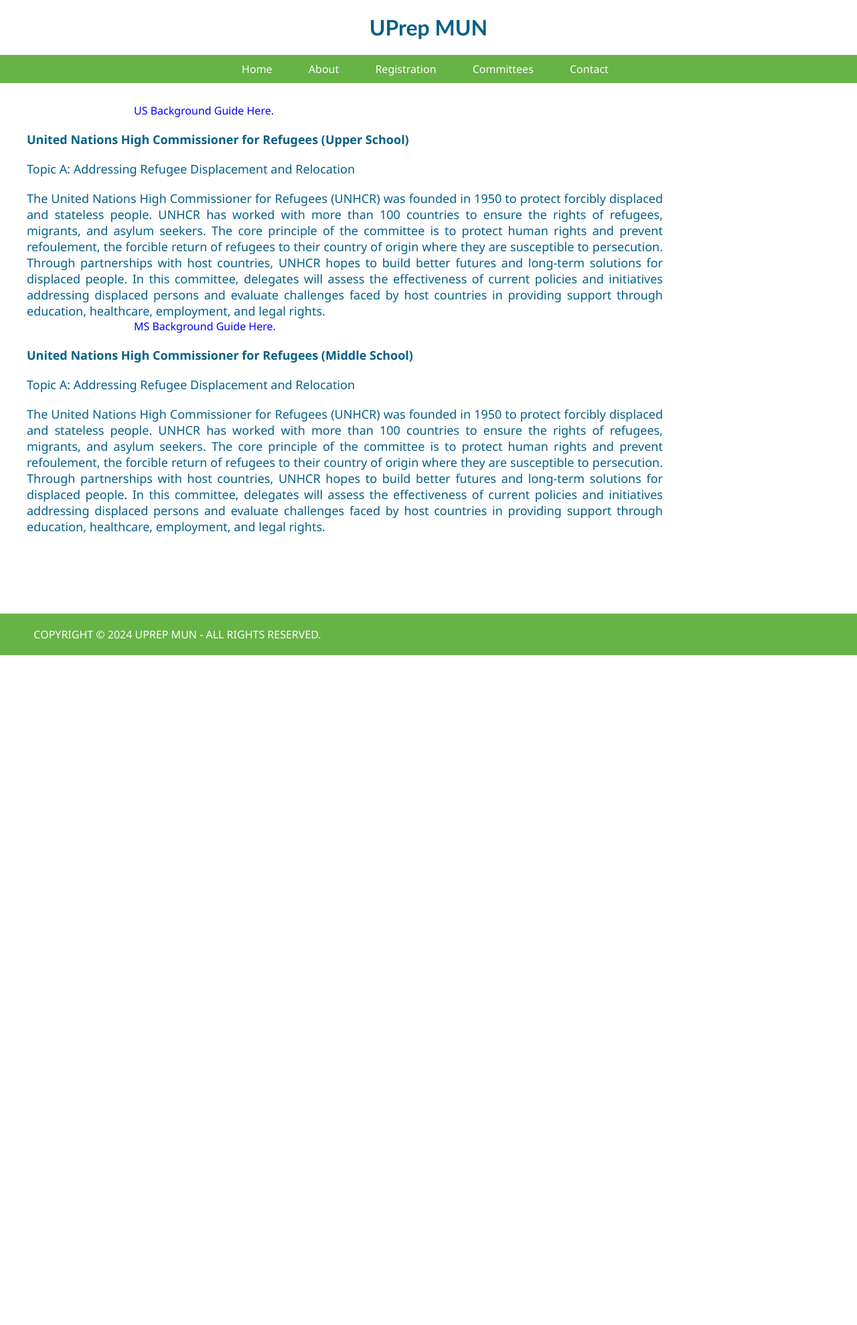
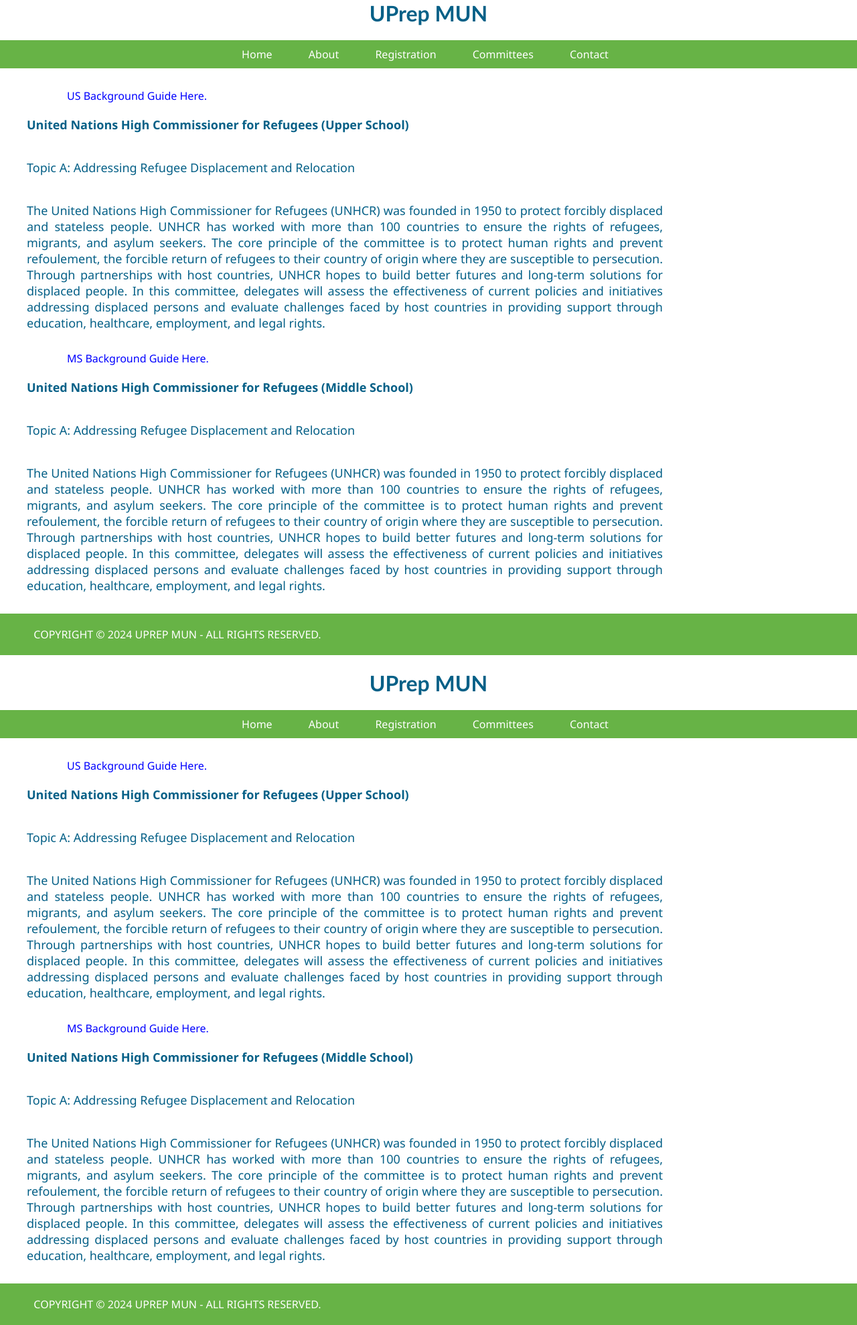
Before and after one commit to AnoushaMukherjee/UPrepMUN-website, a Flask app: page /templates/committees in a window 1280 px wide. Shown: the whole page at 67% size. Before the commit the page ends 978 px from the top, so only its background shows below. Run offline with Flask 3, Linux system fonts and the light colour scheme.

Commit message:
Update committees.html

```diff
--- a/templates/committees.html
+++ b/templates/committees.html
@@ -1,7 +1,4 @@
-<!DOCTYPE html>
-<html>
-<head>
-    <style>
+<style>
     body {
         background-color: rgb(255, 255, 255);
         font-family: 'Segoe UI', sans-serif;
@@ -65,13 +62,12 @@
     li a:hover {
         background-color: rgba(255, 255, 255, 0.2);
     }
-    z {
+    a {
         color: blue;
-        margin-left: 100px;
         text-decoration: none;
     }
 
-    z:hover {
+    a:hover {
         text-decoration: underline;
     }
     .container {
@@ -92,14 +88,17 @@
     .about-MUN {
         margin-left: 100px;
         margin-top: 30px;
-        margin-bottom: 118px;
+        margin-bottom: 0px; /* Adjusted */
+    }
+    .about-MUN p {
+        margin-bottom: 20px; /* Adjusted */
     }
     .about-MUN2 {
         background-color: rgb(103,179,70);
         padding: 20px;
         text-align: center;
     }
-    </style>
+</style>
     <title>UPrep MUN</title>
 </head>
     <link rel="icon" type="image/png" href="{{ url_for('static', filename='upreplogo.png') }}">
@@ -116,11 +115,11 @@
     </nav>
     <div class="container">
         <div class="about-MUN">
-            <z href="/UPrepMUN-website/UNHCRUS.pdf" target="_blank">US Background Guide Here.</z>
+            <a href="/UPrepMUN-website/UNHCRUS.pdf" target="_blank">US Background Guide Here.</a>
             <p><b>United Nations High Commissioner for Refugees (Upper School)</b></p>
             <p>Topic A: Addressing Refugee Displacement and Relocation</p>
             <p>The United Nations High Commissioner for Refugees (UNHCR) was founded in 1950 to protect forcibly displaced and stateless people. UNHCR has worked with more than 100 countries to ensure the rights of refugees, migrants, and asylum seekers. The core principle of the committee is to protect human rights and prevent refoulement, the forcible return of refugees to their country of origin where they are susceptible to persecution. Through partnerships with host countries, UNHCR hopes to build better futures and long-term solutions for displaced people. In this committee, delegates will assess the effectiveness of current policies and initiatives addressing displaced persons and evaluate challenges faced by host countries in providing support through education, healthcare, employment, and legal rights.<br></p>
-            <z href="/UPrepMUN-website/UNHCRMS.pdf" target="_blank">MS Background Guide Here.</z>
+            <a href="/UPrepMUN-website/UNHCRMS.pdf" target="_blank">MS Background Guide Here.</a>
             <p><b>United Nations High Commissioner for Refugees (Middle School)</b></p>
             <p>Topic A: Addressing Refugee Displacement and Relocation</p>
             <p>The United Nations High Commissioner for Refugees (UNHCR) was founded in 1950 to protect forcibly displaced and stateless people. UNHCR has worked with more than 100 countries to ensure the rights of refugees, migrants, and asylum seekers. The core principle of the committee is to protect human rights and prevent refoulement, the forcible return of refugees to their country of origin where they are susceptible to persecution. Through partnerships with host countries, UNHCR hopes to build better futures and long-term solutions for displaced people. In this committee, delegates will assess the effectiveness of current policies and initiatives addressing displaced persons and evaluate challenges faced by host countries in providing support through education, healthcare, employment, and legal rights.</p>
@@ -133,3 +132,37 @@
     </div>
 </body>
 </html>
+
+    <title>UPrep MUN</title>
+</head>
+    <link rel="icon" type="image/png" href="{{ url_for('static', filename='upreplogo.png') }}">
+<body>
+    <h1>UPrep MUN</h1>
+    <nav>
+        <ul>
+            <li><a href="/UPrepMUN-website/templates/index.html">Home</a></li>
+            <li><a href="/UPrepMUN-website/templates/about.html">About</a></li>
+            <li><a href="/UPrepMUN-website/templates/registration.html">Registration</a></li>
+            <li><a href="/UPrepMUN-website/templates/committees.html">Committees</a></li>
+            <li><a href="/UPrepMUN-website/templates/contact.html">Contact</a></li>
+        </ul>
+    </nav>
+    <div class="container">
+        <div class="about-MUN">
+            <a href="/UPrepMUN-website/UNHCRUS.pdf" target="_blank">US Background Guide Here.</a>
+            <p><b>United Nations High Commissioner for Refugees (Upper School)</b></p>
+            <p>Topic A: Addressing Refugee Displacement and Relocation</p>
+            <p>The United Nations High Commissioner for Refugees (UNHCR) was founded in 1950 to protect forcibly displaced and stateless people. UNHCR has worked with more than 100 countries to ensure the rights of refugees, migrants, and asylum seekers. The core principle of the committee is to protect human rights and prevent refoulement, the forcible return of refugees to their country of origin where they are susceptible to persecution. Through partnerships with host countries, UNHCR hopes to build better futures and long-term solutions for displaced people. In this committee, delegates will assess the effectiveness of current policies and initiatives addressing displaced persons and evaluate challenges faced by host countries in providing support through education, healthcare, employment, and legal rights.<br></p>
+            <a href="/UPrepMUN-website/UNHCRMS.pdf" target="_blank">MS Background Guide Here.</a>
+            <p><b>United Nations High Commissioner for Refugees (Middle School)</b></p>
+            <p>Topic A: Addressing Refugee Displacement and Relocation</p>
+            <p>The United Nations High Commissioner for Refugees (UNHCR) was founded in 1950 to protect forcibly displaced and stateless people. UNHCR has worked with more than 100 countries to ensure the rights of refugees, migrants, and asylum seekers. The core principle of the committee is to protect human rights and prevent refoulement, the forcible return of refugees to their country of origin where they are susceptible to persecution. Through partnerships with host countries, UNHCR hopes to build better futures and long-term solutions for displaced people. In this committee, delegates will assess the effectiveness of current policies and initiatives addressing displaced persons and evaluate challenges faced by host countries in providing support through education, healthcare, employment, and legal rights.</p>
+        </div>
+    </div>
+    <div class="container">
+        <div class="about-MUN2">
+            <p2>COPYRIGHT © 2024 UPREP MUN - ALL RIGHTS RESERVED.</p2>
+        </div>
+    </div>
+</body>
+</html>
```
